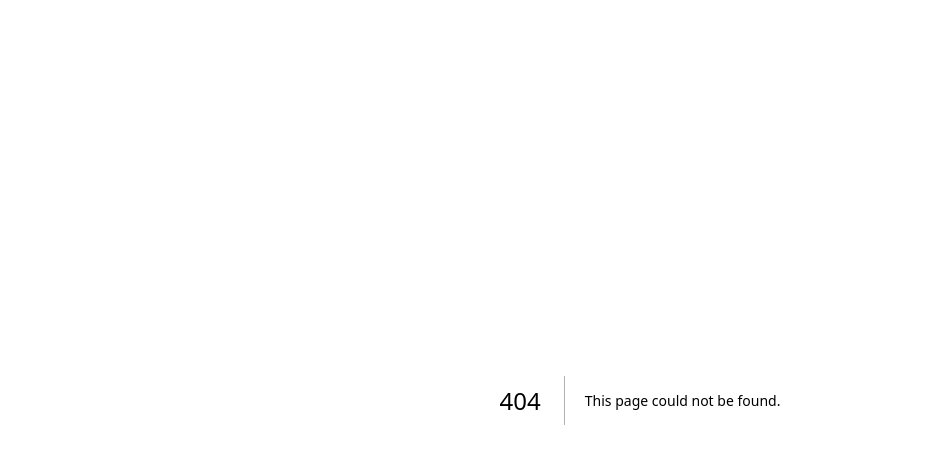
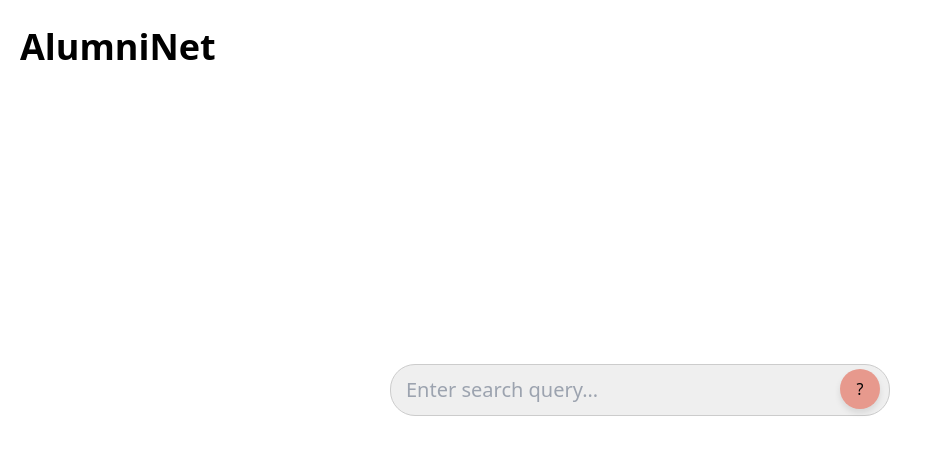
Before and after one commit to Tem-i/LinkedinAddOn, a Next.js app in the folder addondb/: page /homepage in a window 1280 px wide. Before the commit this address had no page. Shown: the top 464 px of the page, without its empty margins (0-933 px from the left). Built offline with nearby package versions, Linux system fonts and the light colour scheme.

Commit message:
Pseudo Search page
Partial implementation of figma design

```diff
--- /dev/null
+++ b/addondb/pages/homepage.tsx
@@ -0,0 +1,88 @@
+import React, { useState } from "react";
+
+const SearchBarAndButton: React.FC = () => {
+  const [query, setQuery] = useState("");
+
+  const handleSearch = () => {
+    console.log("Search query:", query);
+  };
+
+  return (
+    <div
+      style={{
+        display: "flex",
+        flexDirection: "column",
+        alignItems: "center",
+        justifyContent: "center",
+        height: "100vh",
+        backgroundColor: "#ffffff",
+      }}
+    >
+        <div
+        style={{
+          position: "absolute",
+          top: "20px",
+          left: "20px",
+        }}
+      >
+        <h1 style={{ fontSize: "36px", fontWeight: "bold", color: "#000000" }}>
+          AlumniNet
+        </h1>
+      </div>
+      <div
+        style={{
+          display: "flex",
+          alignItems: "center",
+          position: "relative",
+        }}
+      >
+        <input
+          type="text"
+          value={query}
+          onChange={(e) => setQuery(e.target.value)}
+          placeholder="Enter search query..."
+          style={{
+            width: "500px",
+            padding: "10px 15px",
+            fontSize: "20px",
+            color: "#000000",
+            backgroundColor: "#efefef",
+            borderRadius: "25px",
+            marginBottom: "20px",
+            border: "1px solid #ccc",
+            paddingRight: "50px",
+          }}
+        />
+        <button
+          onClick={handleSearch}
+          style={{
+            position: "absolute",
+            right: "10px",
+            top: "5px",
+            width: "40px",
+            height: "40px",
+            borderRadius: "50%",
+            backgroundColor: "#e7998d",
+            border: "none",
+            cursor: "pointer",
+            display: "flex",
+            alignItems: "center",
+            justifyContent: "center",
+            boxShadow: "0 4px 6px rgba(0, 0, 0, 0.1)",
+            transition: "background-color 0.3s ease",
+          }}
+          onMouseOver={(e) =>
+            (e.currentTarget.style.backgroundColor = "#c48076")
+          }
+          onMouseOut={(e) =>
+            (e.currentTarget.style.backgroundColor = "#e7998d")
+          }
+        >
+          ?
+        </button>
+      </div>
+    </div>
+  );
+};
+
+export default SearchBarAndButton;
--- a/addondb/pages/index.tsx
+++ b/addondb/pages/index.tsx
@@ -31,8 +31,11 @@ export default function Home({
   isConnected,
 }: InferGetServerSidePropsType<typeof getServerSideProps>) {
   const router = useRouter();
-  const handleRedirect = () => {
+  const handleRedirectToTestpage = () => {
     router.push("/testpage"); // Navigate to the testpage
+  };
+  const handleRedirectToHomepage = () => {
+    router.push("/homepage"); // Navigate to the homepage
   };
   return (
     <main>
@@ -48,10 +51,16 @@ export default function Home({
           </h2>
         )}
         <button
-          onClick={handleRedirect}
+          onClick={handleRedirectToTestpage}
           className="mt-4 px-4 py-2 bg-blue-500 text-white rounded"
         >
           Go to Test Page
+        </button>
+        <button
+          onClick={handleRedirectToHomepage}
+          className="mt-4 px-4 py-2 bg-blue-500 text-white rounded"
+        >
+          Go to Home Page
         </button>
       </div>
     </main>
```
